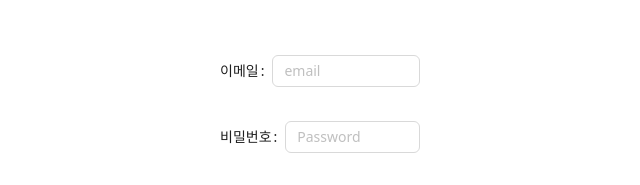
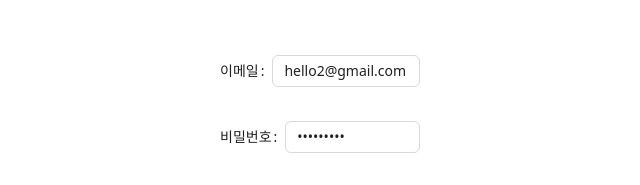
Before and after one commit to devportnumber/portnum-admin, a React (Create React App) app: page /login in a window 1280 px wide. Shown: the top 185 px of the page, without its empty margins (320-960 px from the left). Built offline with nearby package versions, Linux system fonts and the light colour scheme.

Commit message:
Add: 토큰 저장 및 로그인 api

```diff
--- a/src/App.js
+++ b/src/App.js
@@ -1,13 +1,22 @@
+import React, { useState, useEffect } from 'react'
 import Router from './routers/Router'
 import styled from 'styled-components'
 import { BrowserRouter, Routes, Route } from 'react-router-dom'
 import Header from './components/header/Header'
 import SideBar from './components/sideBar/SideBar'
-const useAuth = () => {
-  return localStorage.getItem('isAuthenticated') === 'true'
-}
+
 function App() {
-  const isAuthenticated = useAuth()
+  const [isAuthenticated, setIsAuthenticated] = useState(false)
+
+  useEffect(() => {
+    const token = localStorage.getItem('token')
+    if (token) {
+      setIsAuthenticated(true)
+    } else {
+      setIsAuthenticated(false)
+    }
+  }, [])
+
   return (
     <div className="App">
       <BrowserRouter>
@@ -18,13 +27,13 @@ function App() {
               <LayoutMain>
                 <SideBar />
                 <MainContent>
-                  <Router />
+                  <Router isAuthenticated={isAuthenticated} />
                 </MainContent>
               </LayoutMain>
             </LayoutWrapper>
           </>
         ) : (
-          <Router />
+          <Router isAuthenticated={isAuthenticated} />
         )}
       </BrowserRouter>
     </div>
--- a/src/components/input/Input.jsx
+++ b/src/components/input/Input.jsx
@@ -2,7 +2,14 @@ import React from 'react'
 import styled from 'styled-components'
 import { Input as Inputs } from 'antd'
 
-const Input = ({ value, inputTitle, placeholder, isReadOnly, onChange }) => {
+const Input = ({
+  value,
+  inputTitle,
+  placeholder,
+  isReadOnly,
+  onChange,
+  type,
+}) => {
   const handleChange = (e) => {
     const { value } = e.target
     onChange(value)
@@ -16,6 +23,7 @@ const Input = ({ value, inputTitle, placeholder, isReadOnly, onChange }) => {
           width: '100%',
         }}
         value={value}
+        type={type}
         placeholder={placeholder}
         readOnly={isReadOnly}
         onChange={onChange ? handleChange : onChange}
--- a/src/hooks/useAxios.jsx
+++ b/src/hooks/useAxios.jsx
@@ -47,6 +47,8 @@ export const useAxios = () => {
         },
       })
 
+      console.log(response)
+
       setData(response?.data)
       setLoading(false)
     } catch (error) {
--- a/src/page/login/LoginPage.jsx
+++ b/src/page/login/LoginPage.jsx
@@ -1,18 +1,46 @@
 import React, { useState, useEffect } from 'react'
 import styled from 'styled-components'
 import { Upload, message, Radio, Form, Flex } from 'antd'
-
+import { useAxios } from '../../hooks/useAxios.jsx'
 import { Input, Button } from '../../components/index.js'
+import axios from 'axios'
+import { useNavigate } from 'react-router-dom'
 
 const LoginPage = () => {
   const [form] = Form.useForm()
   const values = Form.useWatch([], form)
-  const [email, setEmail] = useState('')
-  const [password, setPassword] = useState('')
+  const [loginForm, setLoginForm] = useState({
+    email: 'hello2@gmail.com',
+    password: 'port8000!',
+  })
+  const navigate = useNavigate()
+
+  const {
+    fetchData: loginApi,
+    loading: loginLoading,
+    data: loginlData,
+    error: loginError,
+  } = useAxios()
+
+  const login = async () => {
+    try {
+      const response = await axios.post(
+        'https://portnumber.site/auth/login',
+        loginForm,
+      )
+      console.log('response', response)
+      navigate('/', { replace: true })
+      const newToken = response.headers['authorization']
+      localStorage.setItem('token', newToken)
+    } catch (error) {
+      console.error('Login failed:', error)
+    }
+  }
 
   // 기존 로그인 제출 함수
   const handleSubmit = async (e) => {
     e.preventDefault()
+    await login()
   }
 
   useEffect(() => {
@@ -32,28 +60,31 @@ const LoginPage = () => {
 
   return (
     <Wrap>
-      <FormWrap form={form} onSubmit={handleSubmit}>
+      <FormWrap
+        form={form}
+        onSubmit={handleSubmit}
+        initialValues={loginForm}
+        onValuesChange={(changedValues, allValues) => {
+          // changedValues: 변경된 필드의 이름과 값
+          // allValues: 현재 폼의 모든 값
+          setLoginForm({ ...loginForm, ...changedValues })
+        }}
+      >
         <Form.Item
           name="email"
           label="이메일"
           // rules={[{ required: true, message: '컨텐츠 명을 입력하세요!' }]}
         >
-          <Input value={email} placeholder="email" />
+          <Input placeholder="email" />
         </Form.Item>
         <Form.Item
           name="password"
           label="비밀번호"
           // rules={[{ required: true, message: '컨텐츠 명을 입력하세요!' }]}
         >
-          <Input
-            type="password"
-            id="password"
-            value={password}
-            placeholder="Password"
-            required
-          />
+          <Input type="password" placeholder="Password" required />
         </Form.Item>
-        <Button btnText="로그인" htmlType={'submit'} />
+        <Button btnText="로그인" htmlType={'submit'} onClick={handleSubmit} />
       </FormWrap>
     </Wrap>
   )
--- a/src/routers/Router.js
+++ b/src/routers/Router.js
@@ -1,20 +1,10 @@
-import React from 'react'
-import { Routes, Route, Navigate } from 'react-router-dom'
+import React, { useState, useEffect } from 'react'
+import { Routes, Route, Navigate, useNavigate } from 'react-router-dom'
 
 // routes
 // import { userRoutes, authRoutes } from "./allRoutes";
 import PopupMngPage from '../page/popupMng/PopupMngPage'
 import LoginPage from '../page/login/LoginPage'
-
-// components
-// import { MainLayout, ComponentLoading } from "../components/";
-
-const routes = [
-  {
-    path: '/',
-    component: <PopupMngPage />,
-  },
-]
 
 // 인증된 사용자용 라우트 정의
 const authenticatedRoutes = [
@@ -31,20 +21,21 @@ const unauthenticatedRoutes = [
     path: '/login',
     component: <LoginPage />,
   },
-  // 인증되지 않은 사용자용 다른 라우트 추가
 ]
 
-const useAuth = () => {
-  // return localStorage.getItem('true') === 'true'
-}
+const Router = ({ isAuthenticated }) => {
+  // const isAuthenticated = localStorage.getItem('token')
+  // const [isAuthenticated, setIsAuthenticated] = useState(false)
+  const navigate = useNavigate()
 
-const Router = ({ isAuthenticated }) => {
-  // const isAuthenticated = useAuth()
+  // useEffect(() => {
+  //   // 토큰이 없으면 로그인 페이지로 이동
+  //   if (!isAuthenticated) {
+  //     navigate('/login')
+  //   }
+  // }, [isAuthenticated])
   return (
     <Routes>
-      {/* {routes.map((route, idx) => (
-        <Route path={route.path} element={route.component} key={idx} />
-      ))} */}
       {isAuthenticated
         ? authenticatedRoutes.map((route, idx) => (
             <Route path={route.path} element={route.component} key={idx} />
@@ -53,9 +44,9 @@ const Router = ({ isAuthenticated }) => {
             <Route path={route.path} element={route.component} key={idx} />
           ))}
       {/* 인증되지 않은 사용자가 인증된 라우트에 접근 시 로그인 페이지로 리다이렉트 */}
-      {!isAuthenticated && (
+      {/* {!isAuthenticated && (
         <Route path="*" element={<Navigate to="/login" />} />
-      )}
+      )} */}
     </Routes>
   )
 }
```
Also changed, not shown: src/page/popupMng/popupRegModal/PopupRegModal.jsx (+0 -18 lines).
